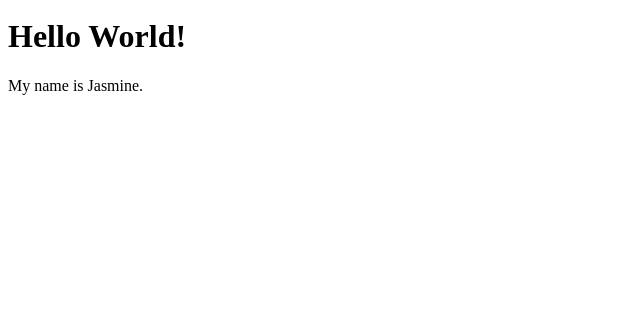
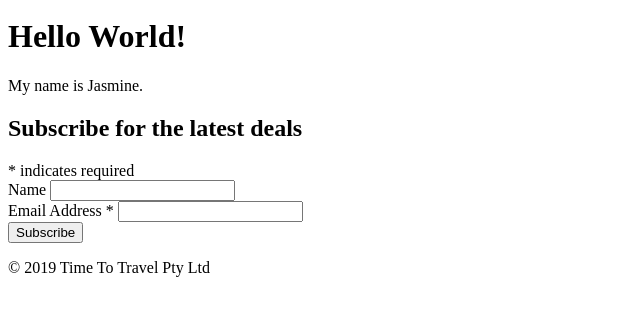
Before and after one commit to jvan19/time-to-travel-webbuild, a plain HTML site: page index.html in a window 1280 px wide. Shown: the part 83-396 px from the top of the page, without its empty margins (0-640 px from the left). Drawn offline with Linux system fonts and the light colour scheme; a script that the page names is missing.

Commit message:
Added MailChimp form

```diff
--- a/index.html
+++ b/index.html
@@ -4,7 +4,7 @@
 <html>
 
 <head>
-    <meta charset="utf"-8>
+    <meta charset="utf" -8>
 
     <title>Great travel deals from Time To Travel</title>
 
@@ -34,9 +34,7 @@
     </header>
     <main>
 
-
         <h1>Hello World!</h1>
-
 
         <p>My name is Jasmine.</p>
     </main>
@@ -44,6 +42,57 @@
 
     <footer>
 
+        <div class="footer-subscribe">
+
+            <div class="layout-wide">
+
+                <!--subscription form goes here-->
+                <!-- Begin Mailchimp Signup Form -->
+                <div id="mc_embed_signup">
+                    <form
+                        action="https://live.us20.list-manage.com/subscribe/post?u=8b19cacf0be2b5671b24bb8a8&amp;id=e1aed723e3"
+                        method="post" id="mc-embedded-subscribe-form" name="mc-embedded-subscribe-form" class="validate"
+                        target="_blank" novalidate>
+                        <div id="mc_embed_signup_scroll">
+                            <h2>Subscribe for the latest deals</h2>
+                            <div class="indicates-required"><span class="asterisk">*</span> indicates required</div>
+                            <div class="mc-field-group">
+                                <label for="mce-NAME">Name </label>
+                                <input type="text" value="" name="NAME" class="" id="mce-NAME">
+                            </div>
+                            <div class="mc-field-group">
+                                <label for="mce-EMAIL">Email Address <span class="asterisk">*</span>
+                                </label>
+                                <input type="email" value="" name="EMAIL" class="required email" id="mce-EMAIL">
+                            </div>
+                            <div id="mce-responses" class="clear">
+                                <div class="response" id="mce-error-response" style="display:none"></div>
+                                <div class="response" id="mce-success-response" style="display:none"></div>
+                            </div>
+                            <!-- real people should not fill this in and expect good things - do not remove this or risk form bot signups-->
+                            <div style="position: absolute; left: -5000px;" aria-hidden="true"><input type="text"
+                                    name="b_8b19cacf0be2b5671b24bb8a8_e1aed723e3" tabindex="-1" value=""></div>
+                            <div class="clear"><input type="submit" value="Subscribe" name="subscribe"
+                                    id="mc-embedded-subscribe" class="button"></div>
+                        </div>
+                    </form>
+                </div>
+                <script type='text/javascript'
+                    src='//s3.amazonaws.com/downloads.mailchimp.com/js/mc-validate.js'></script>
+                <script
+                    type='text/javascript'>(function ($) { window.fnames = new Array(); window.ftypes = new Array(); fnames[1] = 'NAME'; ftypes[1] = 'text'; fnames[0] = 'EMAIL'; ftypes[0] = 'email'; fnames[3] = 'ADDRESS'; ftypes[3] = 'address'; fnames[4] = 'PHONE'; ftypes[4] = 'phone'; }(jQuery)); var $mcj = jQuery.noConflict(true);</script>
+                <!--End mc_embed_signup-->
+
+            </div>
+        </div>
+        <div class="footer-notices">
+
+            <div class="layout-wide">
+                <p>&copy; 2019 Time To Travel Pty Ltd</p>
+
+            </div>
+        </div>
+
     </footer>
 
 </body>
```
Lines whose indentation alone changed are shown as unchanged.
